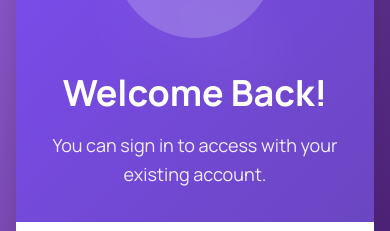
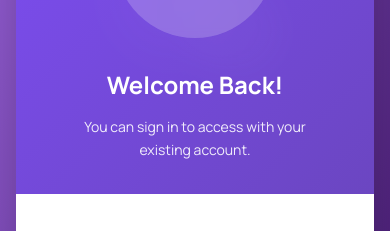
Before and after one commit to fsdteam8/techstart-frontend, a Next.js app: page /login in a window 390 px wide. Shown: the part 267-498 px from the top of the page. Built offline with nearby package versions, Linux system fonts and the light colour scheme; no server answers.

Commit message:
fixed: responsive issue

```diff
--- a/src/app/(auth)/login/_components/welcome-section.tsx
+++ b/src/app/(auth)/login/_components/welcome-section.tsx
@@ -31,11 +31,13 @@ export default function WelcomeSection({ title, description }: Props) {
           </div>
         </div>
 
-        <h1 className="text-4xl lg:text-5xl font-bold mb-4 leading-tight">
+        <h1 className="text-2xl lg:text-5xl font-bold mb-4 leading-tight">
           {title}
         </h1>
 
-        <p className="text-lg text-white/90 leading-relaxed">{description}</p>
+        <p className="text-[14px] md:text-lg text-white/90 leading-relaxed">
+          {description}
+        </p>
       </div>
     </div>
   );
--- a/src/app/(auth)/registration/page.tsx
+++ b/src/app/(auth)/registration/page.tsx
@@ -6,13 +6,13 @@ export default function LoginPage() {
     <div className="min-h-screen bg-gradient-to-br from-[#945FD4] to-[#340C58] flex items-center justify-center p-4">
       <div className="w-full max-w-6xl  rounded-2xl shadow-2xl overflow-hidden">
         <div className="grid lg:grid-cols-2 min-h-[600px] ">
-          <div className="bg-white p-8 lg:p-12">
+          <div className="bg-white p-5 lg:p-12">
             <h1 className="text-center font-bold text-primary text-[20px] md:text-[30px]">
               Registration
             </h1>
             <RegistrationForm />
           </div>
-          <div className="h-full">
+          <div className="h-full hidden md:block">
             <div className="w-full h-full">
               {/* <LoginForm /> */}
               <WelcomeSection
```
